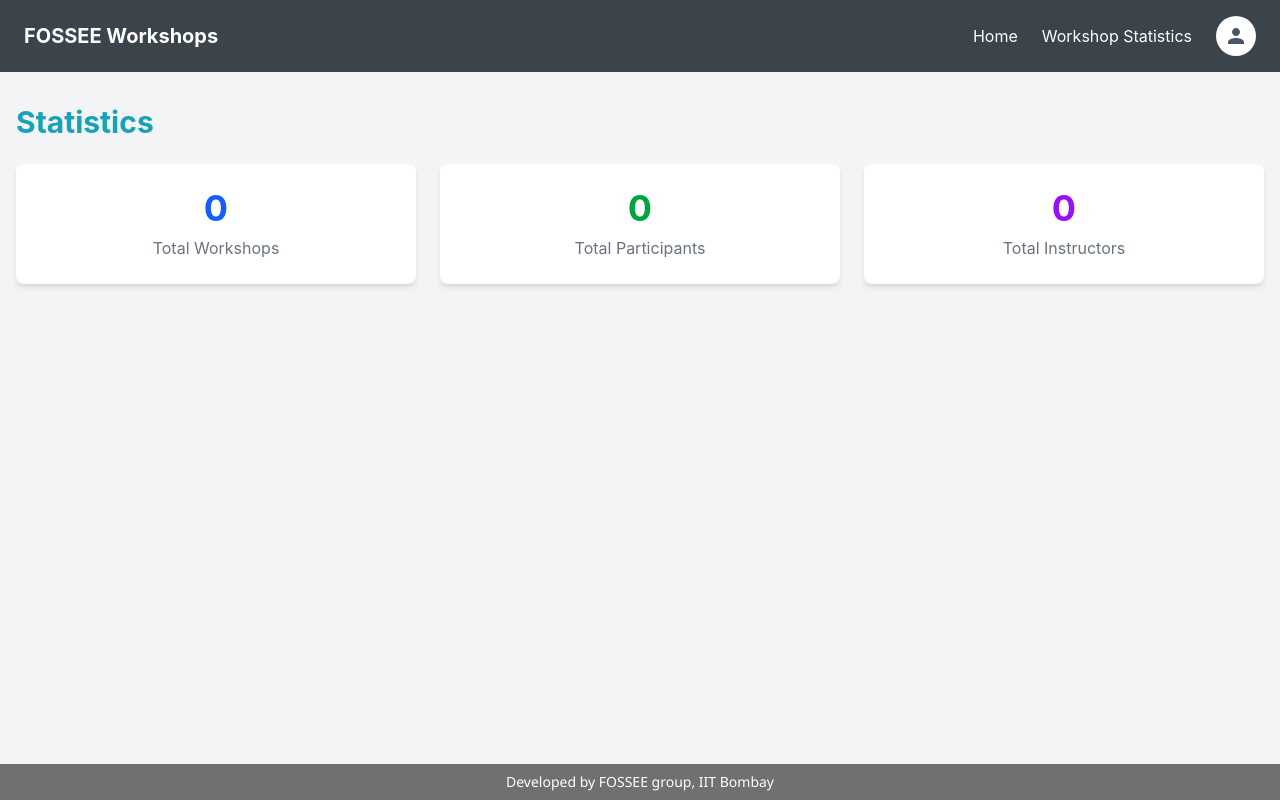
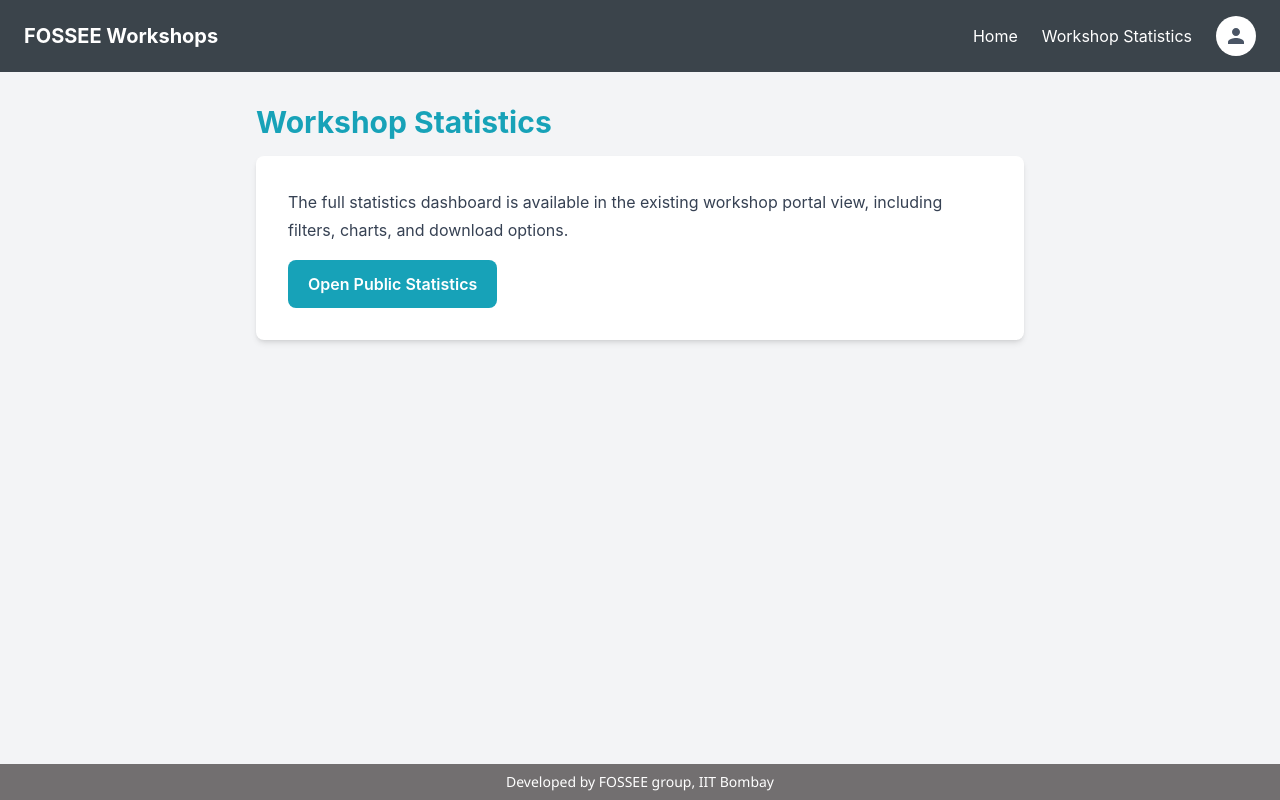
Before and after one commit to Shreedhar-D/FOSSEE-TASK, a React (Vite) app in the folder workshop-frontend/: page /statistics/public in a window 1280 px wide. Built offline with nearby package versions, Linux system fonts and the light colour scheme; no server answers.

Commit message:
fix: update statistics page to use existing backend dashboard
- removed broken stats API call
- added simple page to open Django statistics dashboard
- kept implementation minimal without backend changes

```diff
--- a/workshop-frontend/src/pages/StatisticsPage.jsx
+++ b/workshop-frontend/src/pages/StatisticsPage.jsx
@@ -1,55 +1,24 @@
-import { useState, useEffect } from "react";
-import api from "../services/api";
-import { showError } from "../utils/notifications";
-import LoadingSpinner from "../components/Common/LoadingSpinner";
-
 export default function StatisticsPage() {
-  const [statistics, setStatistics] = useState(null);
-  const [loading, setLoading] = useState(true);
-
-  useEffect(() => {
-    fetchStatistics();
-  }, []);
-
-  const fetchStatistics = async () => {
-    try {
-      const response = await api.get("/statistics/");
-      setStatistics(response.data);
-    } catch (error) {
-      showError("Failed to load statistics");
-    } finally {
-      setLoading(false);
-    }
-  };
-
-  if (loading) {
-    return <LoadingSpinner />;
-  }
+  const statsUrl = "http://localhost:8000/statistics/public";
 
   return (
-    <div>
-      <h1 className="text-3xl font-bold mb-6 text-[rgb(23,162,184)]">
-        Statistics
+    <div className="max-w-3xl mx-auto">
+      <h1 className="text-3xl font-bold mb-4 text-[rgb(23,162,184)]">
+        Workshop Statistics
       </h1>
-      <div className="grid grid-cols-1 md:grid-cols-3 gap-6">
-        <div className="bg-white rounded-lg shadow-md p-6 text-center">
-          <h2 className="text-4xl font-bold text-blue-600">
-            {statistics?.total_workshops || 0}
-          </h2>
-          <p className="text-gray-500 mt-2">Total Workshops</p>
-        </div>
-        <div className="bg-white rounded-lg shadow-md p-6 text-center">
-          <h2 className="text-4xl font-bold text-green-600">
-            {statistics?.total_participants || 0}
-          </h2>
-          <p className="text-gray-500 mt-2">Total Participants</p>
-        </div>
-        <div className="bg-white rounded-lg shadow-md p-6 text-center">
-          <h2 className="text-4xl font-bold text-purple-600">
-            {statistics?.total_instructors || 0}
-          </h2>
-          <p className="text-gray-500 mt-2">Total Instructors</p>
-        </div>
+      <div className="bg-white rounded-lg shadow-md p-6 md:p-8 space-y-4">
+        <p className="text-gray-700 leading-7">
+          The full statistics dashboard is available in the existing workshop
+          portal view, including filters, charts, and download options.
+        </p>
+        <a
+          href={statsUrl}
+          target="_blank"
+          rel="noreferrer"
+          className="inline-flex items-center justify-center rounded-lg bg-[rgb(23,162,184)] px-5 py-3 text-white font-semibold hover:opacity-90 transition"
+        >
+          Open Public Statistics
+        </a>
       </div>
     </div>
   );
```
